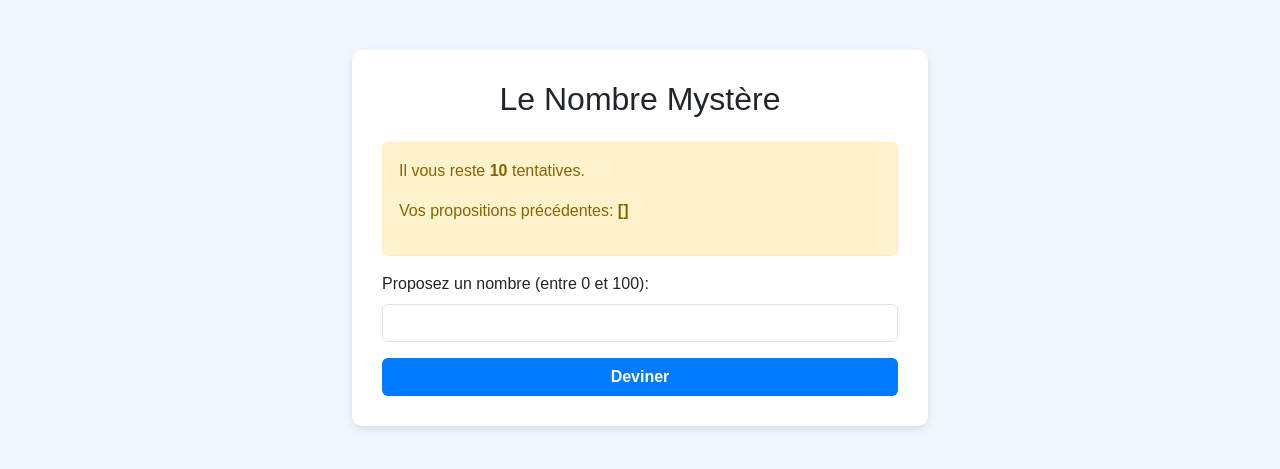
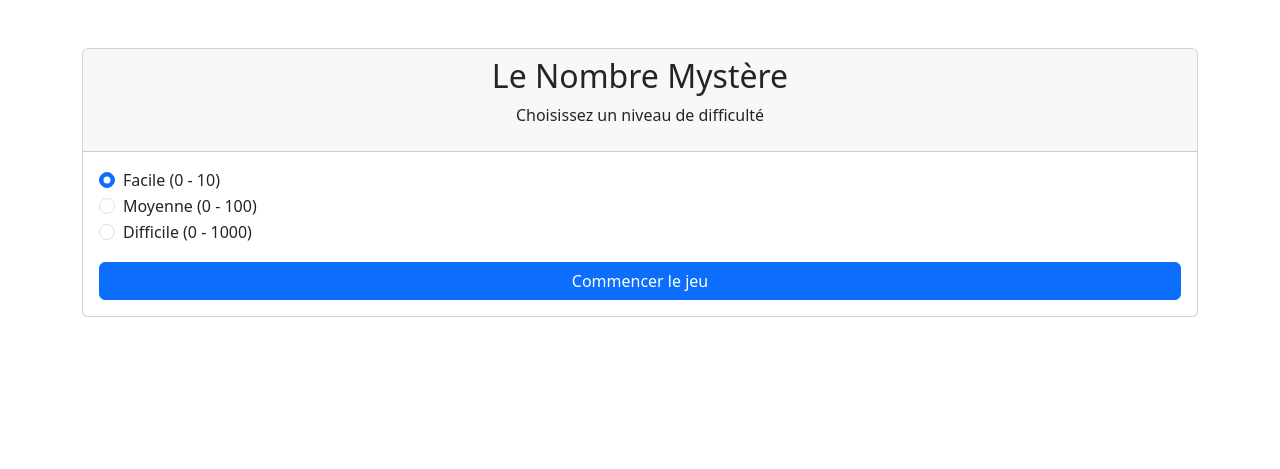
Before and after one commit to L7A9/myenv, a Django app: page / in a window 1280 px wide. Shown: the top 469 px of the page. Run offline with Django 5.2, Linux system fonts and the light colour scheme.

Commit message:
some changes

```diff
--- a/nombre_mystere/game/templates/game/play_game.html
+++ b/nombre_mystere/game/templates/game/play_game.html
@@ -3,95 +3,67 @@
 <head>
     <meta charset="UTF-8">
     <meta name="viewport" content="width=device-width, initial-scale=1.0">
-    <title>Le Nombre Mystère</title>
+    <title>Le Nombre Mystère - Jeu</title>
     <!-- Link to Bootstrap CSS -->
     <link href="https://cdn.jsdelivr.net/npm/bootstrap@5.3.0-alpha1/dist/css/bootstrap.min.css" rel="stylesheet">
-    <style>
-        body {
-            background-color: #f0f8ff;
-            font-family: Arial, sans-serif;
-        }
-        .container {
-            max-width: 600px;
-            margin-top: 50px;
-        }
-        .game-box {
-            background-color: #fff;
-            padding: 30px;
-            border-radius: 10px;
-            box-shadow: 0 4px 10px rgba(0, 0, 0, 0.1);
-        }
-        .btn-rejouer {
-            background-color: #4CAF50;
-            color: white;
-            font-weight: bold;
-        }
-        .btn-rejouer:hover {
-            background-color: #45a049;
-        }
-        .btn-submit {
-            background-color: #007bff;
-            color: white;
-            font-weight: bold;
-        }
-        .btn-submit:hover {
-            background-color: #0056b3;
-        }
-        .alert-info {
-            background-color: #e7f5ff;
-            border-color: #b8daff;
-            color: #31708f;
-        }
-        .alert-warning {
-            background-color: #fff3cd;
-            border-color: #ffeeba;
-            color: #856404;
-        }
-    </style>
 </head>
 <body>
+<div class="container mt-5">
+    <div class="card">
+        <div class="card-header text-center">
+            <h2>Le Nombre Mystère</h2>
+            {% if not game_over %}
+                <p>Vous avez choisi le niveau: {{ difficulty | title }}</p>
+            {% endif %}
+        </div>
+        <div class="card-body">
+            {% if game_over %}
 
-<div class="container">
-    <div class="game-box">
-        <h2 class="text-center mb-4">Le Nombre Mystère</h2>
 
-        {% if game_over %}
-            <div class="alert alert-info" role="alert">
+                {% if win %}
+                <div class="alert alert-success">
                     <h4 class="alert-heading">Félicitations !</h4>
                     <p>{{ result }}</p>
                     <p>Le nombre mystère était <strong>{{ target_number }}</strong>.</p>
                     <form method="post">
                         {% csrf_token %}
-                    <button type="submit" name="rejouer" class="btn btn-rejouer btn-block w-100">Rejouer</button>
+                        <button type="submit" name="rejouer" class="btn btn-success w-100">Rejouer</button>
                     </form>
                 </div>
                 {% else %}
-            <div class="alert alert-warning" role="alert">
+                <div class="alert alert-danger">
+                    <h4 class="alert-heading">Ooops !</h4>
+                    <p>{{ result }}</p>
+                    <p>Le nombre mystère était <strong>{{ target_number }}</strong>.</p>
+                    <form method="post">
+                        {% csrf_token %}
+                        <button type="submit" name="rejouer" class="btn btn-success w-100">Rejouer</button>
+                    </form>
+                </div>
+                {% endif %}
+
+            {% else %}
+                <div class="alert alert-warning">
                     <p>Il vous reste <strong>{{ attempts_left }}</strong> tentatives.</p>
                     <p>Vos propositions précédentes: <strong>{{ guesses }}</strong></p>
                 </div>
-
-            <form method="post">
+                <form method="POST">
                     {% csrf_token %}
                     <div class="mb-3">
-                    <label for="guess" class="form-label">Proposez un nombre (entre 0 et 100):</label>
-                    <input type="number" id="guess" name="guess" class="form-control" min="0" max="100" required>
+                        <label for="guess" class="form-label">Proposez un nombre:</label>
+                        <input type="number" id="guess" name="guess" class="form-control" min="0" max="1000" required>
                     </div>
-                <button type="submit" class="btn btn-submit btn-block w-100">Deviner</button>
+                    <button type="submit" class="btn btn-primary w-100">Deviner</button>
                 </form>
+            {% endif %}
 
             {% if result %}
                 <div class="alert alert-info mt-3" role="alert">
                     {{ result }}
                 </div>
             {% endif %}
-        {% endif %}
         </div>
     </div>
-
-<!-- Link to Bootstrap JS and dependencies -->
-<script src="https://cdn.jsdelivr.net/npm/@popperjs/core@2.11.6/dist/umd/popper.min.js"></script>
-<script src="https://cdn.jsdelivr.net/npm/bootstrap@5.3.0-alpha1/dist/js/bootstrap.min.js"></script>
-
+</div>
 </body>
 </html>
--- /dev/null
+++ b/nombre_mystere/game/templates/game/select_difficulty.html
@@ -0,0 +1,38 @@
+<!DOCTYPE html>
+<html lang="fr">
+<head>
+    <meta charset="UTF-8">
+    <meta name="viewport" content="width=device-width, initial-scale=1.0">
+    <title>Le Nombre Mystère - Sélectionner la Difficulté</title>
+    <!-- Link to Bootstrap CSS -->
+    <link href="https://cdn.jsdelivr.net/npm/bootstrap@5.3.0-alpha1/dist/css/bootstrap.min.css" rel="stylesheet">
+</head>
+<body>
+<div class="container mt-5">
+    <div class="card">
+        <div class="card-header text-center">
+            <h2>Le Nombre Mystère</h2>
+            <p>Choisissez un niveau de difficulté</p>
+        </div>
+        <div class="card-body">
+            <form method="POST">
+                {% csrf_token %}
+                <div class="form-check">
+                    <input class="form-check-input" type="radio" name="difficulty" value="easy" id="easy" checked>
+                    <label class="form-check-label" for="easy">Facile (0 - 10)</label>
+                </div>
+                <div class="form-check">
+                    <input class="form-check-input" type="radio" name="difficulty" value="medium" id="medium">
+                    <label class="form-check-label" for="medium">Moyenne (0 - 100)</label>
+                </div>
+                <div class="form-check">
+                    <input class="form-check-input" type="radio" name="difficulty" value="hard" id="hard">
+                    <label class="form-check-label" for="hard">Difficile (0 - 1000)</label>
+                </div>
+                <button type="submit" class="btn btn-primary w-100 mt-3">Commencer le jeu</button>
+            </form>
+        </div>
+    </div>
+</div>
+</body>
+</html>
--- a/nombre_mystere/game/urls.py
+++ b/nombre_mystere/game/urls.py
@@ -2,5 +2,6 @@ from django.urls import path
 from . import views
 
 urlpatterns = [
-    path('', views.play_game, name='play_game'),
+    path('', views.select_difficulty, name='select_difficulty'),
+    path('game/', views.play_game, name='play_game'),
 ]
--- a/nombre_mystere/game/views.py
+++ b/nombre_mystere/game/views.py
@@ -1,19 +1,40 @@
 import random
-from django.shortcuts import render
+from django.shortcuts import render, redirect
 
+# View to select the difficulty level
+def select_difficulty(request):
+    # Check if difficulty has been selected
+    if request.method == 'POST':
+        difficulty = request.POST.get('difficulty')
+        # Save the selected difficulty in the session
+        request.session['difficulty'] = difficulty
+        return redirect('play_game')  # Redirect to the game page
+
+    return render(request, 'game/select_difficulty.html')
+
+# View to play the game
 def play_game(request):
-    # Reset the game if 'rejouer' is clicked
-    if 'rejouer' in request.POST:
-        request.session.clear()  # This will clear the session data and restart the game
+    # Get difficulty from session, default to 'easy' if not set
+    difficulty = request.session.get('difficulty', 'easy')
 
-    # Initialize the game state if it's a new game
+    # Set the range and attempts based on the selected difficulty
+    if difficulty == 'easy':
+        target_range = (0, 10)
+        max_attempts = 5
+    elif difficulty == 'medium':
+        target_range = (0, 100)
+        max_attempts = 7
+    else:  # hard
+        target_range = (0, 1000)
+        max_attempts = 10
+
+    # Initialize the game state if it's a new game or after "Rejouer"
     if 'target_number' not in request.session:
-        request.session['target_number'] = random.randint(0, 100)
-        request.session['attempts'] = 10
-        request.session['attempts_left'] = 10
+        request.session['target_number'] = random.randint(target_range[0], target_range[1])
+        request.session['attempts_left'] = max_attempts
         request.session['guesses'] = []
 
-    # Initialize game state variables
+    # Game state variables
     target_number = request.session['target_number']
     attempts_left = request.session['attempts_left']
     guesses = request.session['guesses']
@@ -32,13 +53,22 @@ def play_game(request):
             game_over = True
         elif user_guess < target_number:
             result = "Le nombre mystère est plus grand."
+            game_over = False
         else:
             result = "Le nombre mystère est plus petit."
+            game_over = False
 
         # End the game if the user runs out of attempts
         if attempts_left == 0 or user_guess == target_number:
-            game_over = True
+
+            if attempts_left == 0 and user_guess != target_number:
+                game_over = True
+                win = False
+            else:
+                win = True
+                game_over = True
         else:
+            win=False
             game_over = False
 
         # Update the session with the results
@@ -50,11 +80,20 @@ def play_game(request):
             'guesses': guesses,
             'attempts_left': attempts_left,
             'game_over': game_over,
+            'win':win,
             'target_number': target_number,
+            'difficulty': difficulty,
         })
+
+    # Check if "Rejouer" button was clicked, reset game state
+    if 'rejouer' in request.POST:
+        # Clear session data for the game
+        request.session.flush()
+        return redirect('select_difficulty')  # Redirect back to the difficulty selection page
 
     return render(request, 'game/play_game.html', {
         'attempts_left': attempts_left,
         'guesses': guesses,
         'game_over': False,
+        'difficulty': difficulty,
     })
```
Also changed, not shown: nombre_mystere/db.sqlite3. Lines whose indentation alone changed are shown as unchanged.
